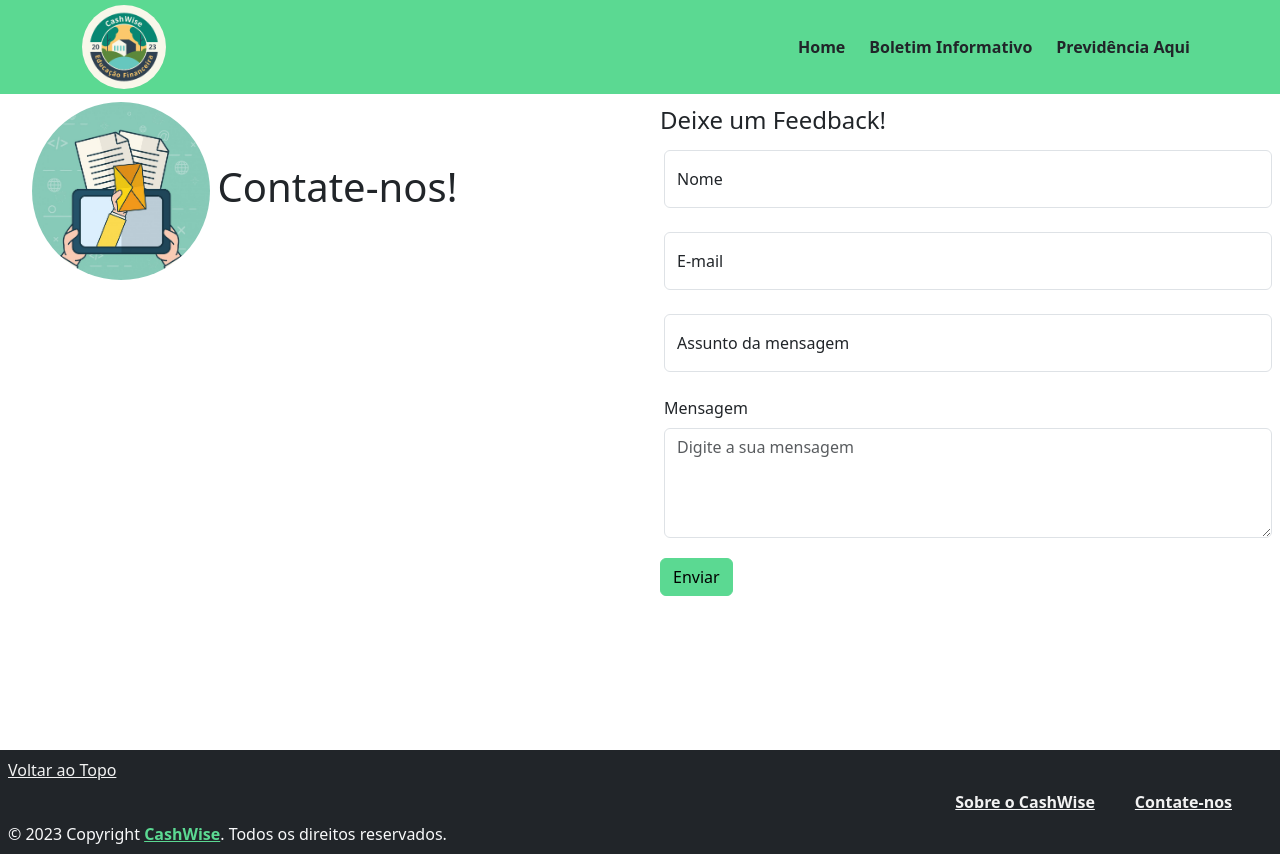
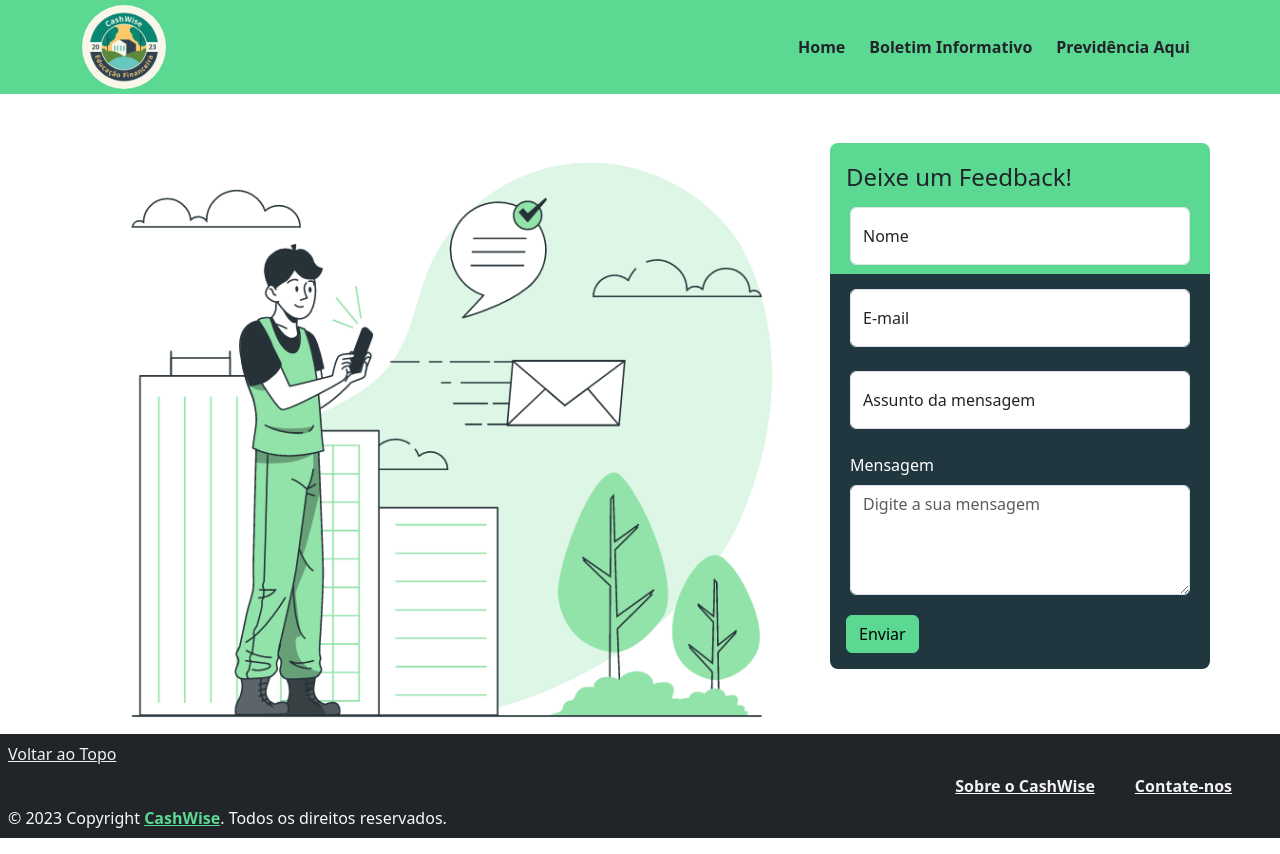
Before and after one commit to EricConceicao/CashWise, a React (Vite) app in the folder frontend/: page /contato in a window 1280 px wide. Built offline with nearby package versions, Linux system fonts and the light colour scheme.

Commit message:
style: Adicionado uma imagem de fundo muito complicada de se configurar no contato.

```diff
--- /dev/null
+++ b/frontend/src/components/pages/Contato.css
@@ -0,0 +1,24 @@
+#form-img {
+    background-repeat: no-repeat;
+    background-position: center;
+    background-size: cover;
+    background-image: url('/img/contato-banner.gif');
+}
+
+@media screen and (max-width: 425px) {
+    #form-img {
+        height: 30vh;
+    }
+}
+
+@media screen and (min-width: 768px) {
+    #form-img {
+        height: 60vh;
+    }
+}
+
+@media screen and (min-width: 1024px) {
+    #form-img {
+        height: auto;
+    }
+}
--- a/frontend/src/components/pages/Contato.jsx
+++ b/frontend/src/components/pages/Contato.jsx
@@ -14,6 +14,8 @@ import Form from 'react-bootstrap/Form';
 import FloatingLabel from 'react-bootstrap/FloatingLabel';
 import InputGroup from 'react-bootstrap/InputGroup';
 import Row from 'react-bootstrap/Row';
+
+import './Contato.css';
 
 function Contato() {
 
@@ -50,22 +52,18 @@ function Contato() {
     <>
       <Header />
 
-      <Container fluid className='m-2' style={{ height: "80vh" }}>
+      <Container>
+        <Row style={{ minHeight: "80vh" }}>
+          <Col sm="6" md="12" lg="8" id='form-img'>
+            <Container className='d-flex'>
 
-
-        <Row>
-          <Col md="6" style={{backgroundImage: "/img/correio.svg"}}>
-            <Container className='d-flex'>
-              <img className='rounded-pill' width={"30%"} src="/img/correio.jpg" alt="Icone com uma mão segurando um tablete com outra mão saindo de sua tela com uma carta" />
-              <div className="d-flex justify-content-center flex-column mx-2">
-                <h1>Contate-nos!</h1>
-              </div>
             </Container>
           </Col>
 
-          <Col md="6">
+          <Col sm="6" md="12" lg="4" className='d-flex p-0 align-items-center justify-content-center'>
 
-            <Form noValidate validated={validated} onSubmit={handleSubmit}>
+            <Form className='w-100 p-3 mb-3 rounded-3' noValidate validated={validated} onSubmit={handleSubmit}
+            style={{backgroundImage: 'linear-gradient(180deg, var(--cw-primary) 25%, var(--cw-secondary) 25%)'}}>
               <fieldset>
                 <legend>Deixe um Feedback!</legend>
                 <Form.Group className='p-1 my-3' controlId="validationCustom01">
@@ -92,7 +90,7 @@ function Contato() {
                       isInvalid={!isValidEmail}
                       required
                     />
-                    <Form.Control.Feedback type="invalid">
+                    <Form.Control.Feedback className='text-warning' type="invalid">
                       Por favor, insira um e-mail válido.
                     </Form.Control.Feedback>
                   </FloatingLabel>
@@ -107,13 +105,13 @@ function Contato() {
                       onChange={(e) => setAssunto(e.target.value)}
                       required
                     />
-                    <Form.Control.Feedback type="invalid">
+                    <Form.Control.Feedback className='text-warning' type="invalid">
                       Por favor, insira o assunto.
                     </Form.Control.Feedback>
                   </FloatingLabel>
                 </Form.Group>
 
-                <Form.Group className='p-1 my-3' controlId="form-mensagem">
+                <Form.Group className='p-1 my-3 text-white' controlId="form-mensagem">
                   <Form.Label>Mensagem</Form.Label>
                   <Form.Control
                     as="textarea"
@@ -123,7 +121,7 @@ function Contato() {
                     onChange={(e) => setMensagem(e.target.value)}
                     required
                   />
-                  <Form.Control.Feedback type="invalid">
+                  <Form.Control.Feedback className='text-warning' type="invalid">
                     Por favor, insira a mensagem.
                   </Form.Control.Feedback>
 
```
Also changed, not shown: frontend/public/img/contato-banner.gif (added).
